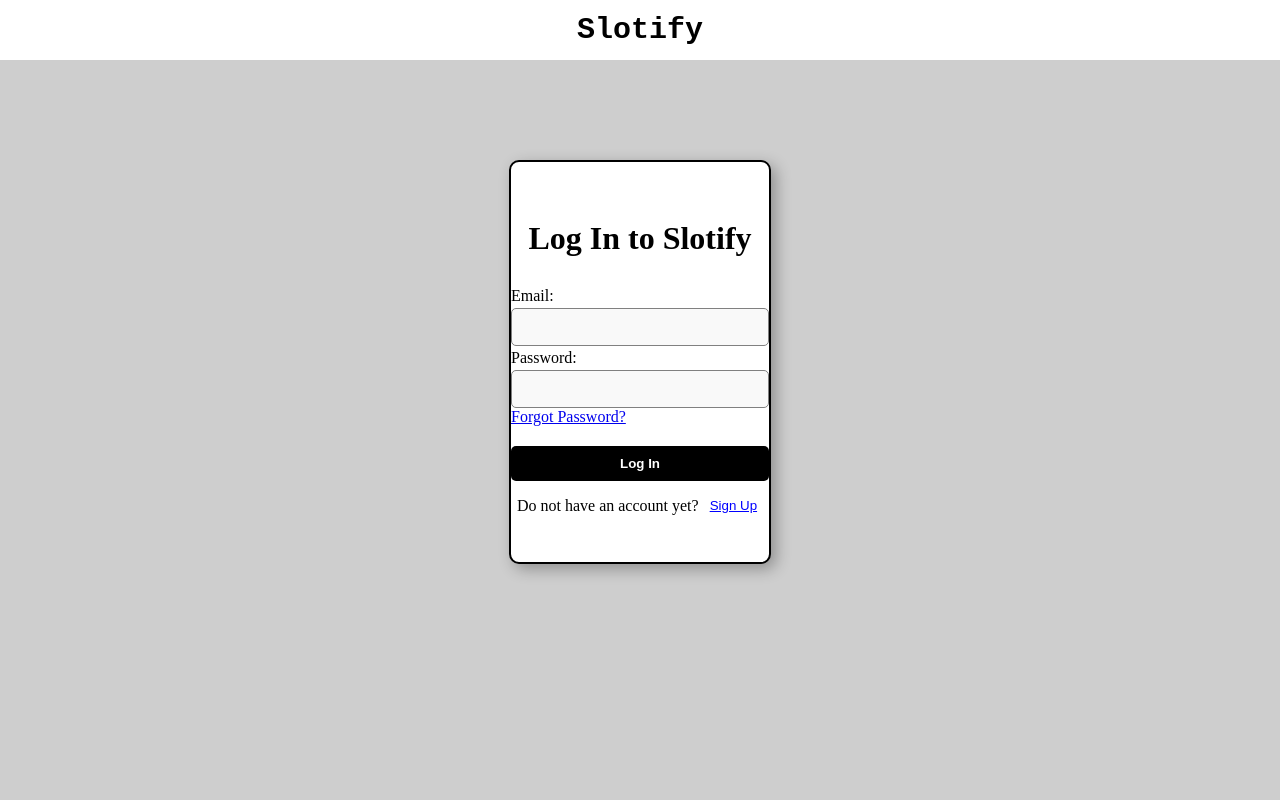
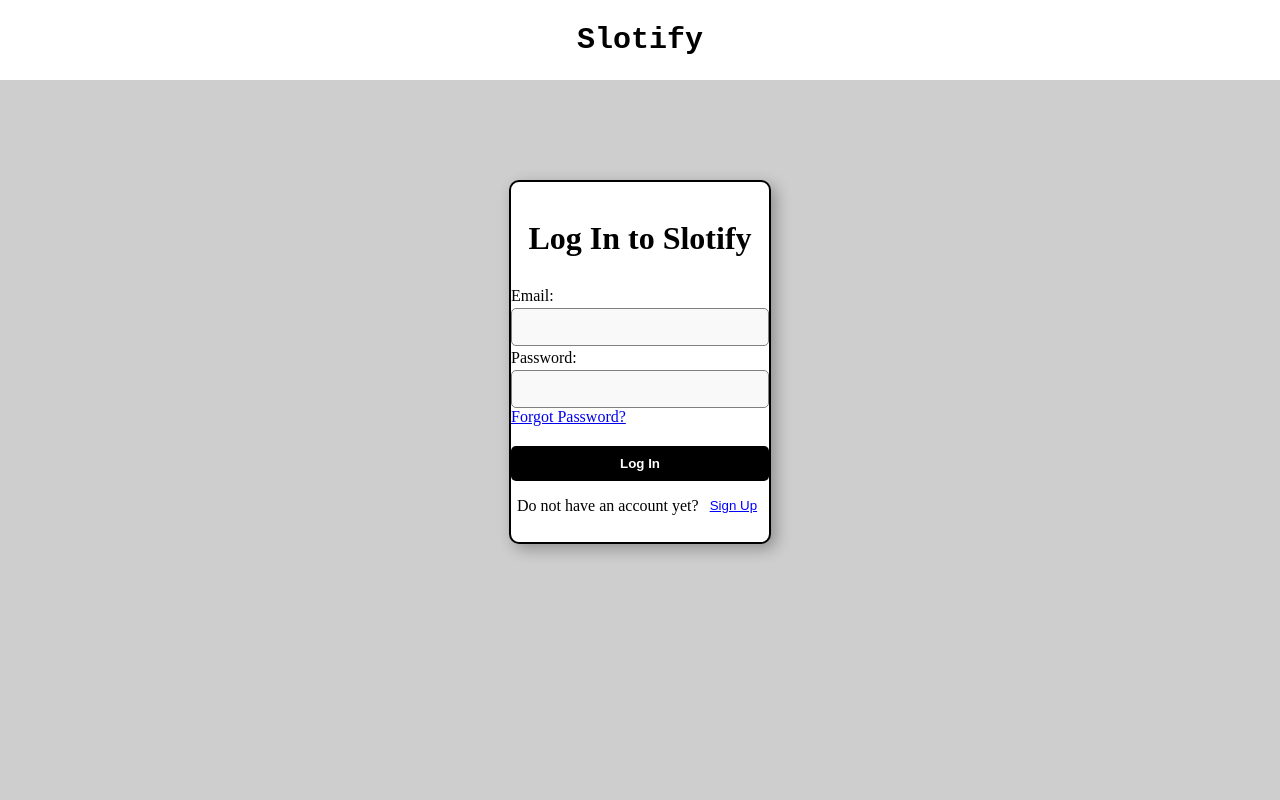
Before and after one commit to Felkor9/Slotify, a React app in the folder frontend/: page /#/schedule in a window 1280 px wide. Shown: the top 800 px of the page. Built offline with nearby package versions, Linux system fonts and the light colour scheme; the HTML template or start-up script is replaced by a standard one.

Commit message:
fixed height in login page

```diff
--- a/frontend/src/Login.css
+++ b/frontend/src/Login.css
@@ -1,6 +1,6 @@
 .nav-container {
 	width: 100vw;
-	height: 60px;
+	height: 10vh;
 	background-color: rgb(255, 255, 255);
 	color: white;
 	display: flex;
@@ -15,7 +15,7 @@
 
 .login-container {
 	width: 100vw;
-	height: 100vh;
+	height: 90vh;
 	background-color: rgb(206, 206, 206);
 	padding: 0;
 	margin: 0;
```
